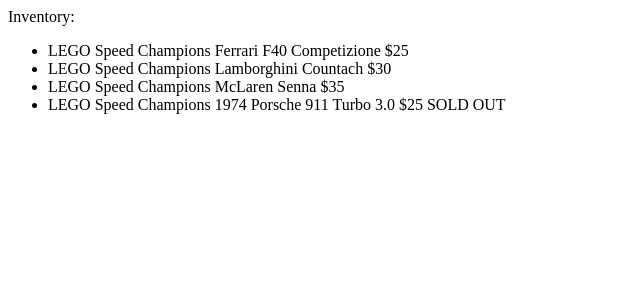
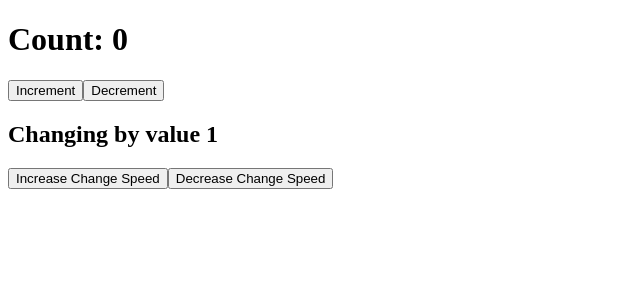
Before and after one commit to TalhaPekdemir/learning-react, a React (Vite) app in the folder v18/01-Intro/intro/: page / in a window 1280 px wide. Shown: the top 300 px of the page, without its empty margins (0-640 px from the left). Built offline with nearby package versions, Linux system fonts and the light colour scheme.

Commit message:
event handling and state

```diff
--- a/v18/01-Intro/intro/src/App.jsx
+++ b/v18/01-Intro/intro/src/App.jsx
@@ -5,6 +5,8 @@
 import Basket from "./components/Basket";
 import LogInOutButton from "./components/LogInOutButton";
 import Products from "./components/Products";
+import BasicEventHandling from "./components/BasicEventHandling";
+import Counter from "./components/Counter";
 
 function App() {
   // A component has to return a JSX.
@@ -20,7 +22,9 @@
       {/* <Player player={player} /> */}
       {/* <Basket /> */}
       {/* <LogInOutButton /> */}
-      <Products />
+      {/* <Products /> */}
+      {/* <BasicEventHandling /> */}
+      <Counter />
     </div>
   );
 }
--- /dev/null
+++ b/v18/01-Intro/intro/src/components/BasicEventHandling.jsx
@@ -0,0 +1,7 @@
+export default function BasicEventHandling() {
+  function handleClick() {
+    alert("You have been alerted!");
+  }
+
+  return <button onClick={handleClick}>click to get an alert</button>;
+}
--- /dev/null
+++ b/v18/01-Intro/intro/src/components/Counter.jsx
@@ -0,0 +1,35 @@
+import { useState } from "react";
+
+export default function Counter() {
+  const [count, setCount] = useState(0);
+  const [changeBy, setChangeBy] = useState(1);
+
+  function increment() {
+    setCount(count + changeBy);
+  }
+
+  function decrement() {
+    setCount(count - changeBy);
+  }
+
+  function increaseChange() {
+    setChangeBy(changeBy + 1);
+  }
+
+  function decreaseChange() {
+    if (changeBy < 2) return;
+    setChangeBy(changeBy - 1);
+  }
+
+  return (
+    <div>
+      <h1>Count: {count}</h1>
+      <button onClick={increment}>Increment</button>
+      <button onClick={decrement}>Decrement</button>
+
+      <h2>Changing by value {changeBy} </h2>
+      <button onClick={increaseChange}>Increase Change Speed</button>
+      <button onClick={decreaseChange}>Decrease Change Speed</button>
+    </div>
+  );
+}
```
Also changed, not shown: 2 other files (tests, documents, lock files or other folders).
